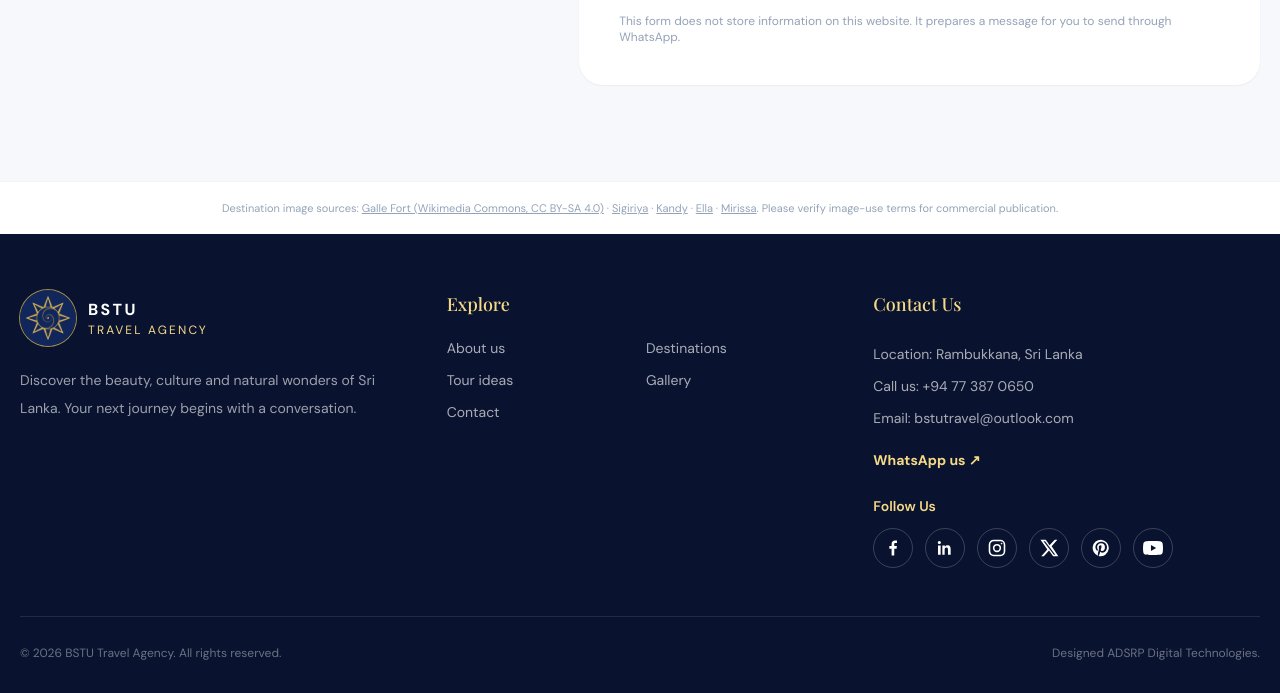
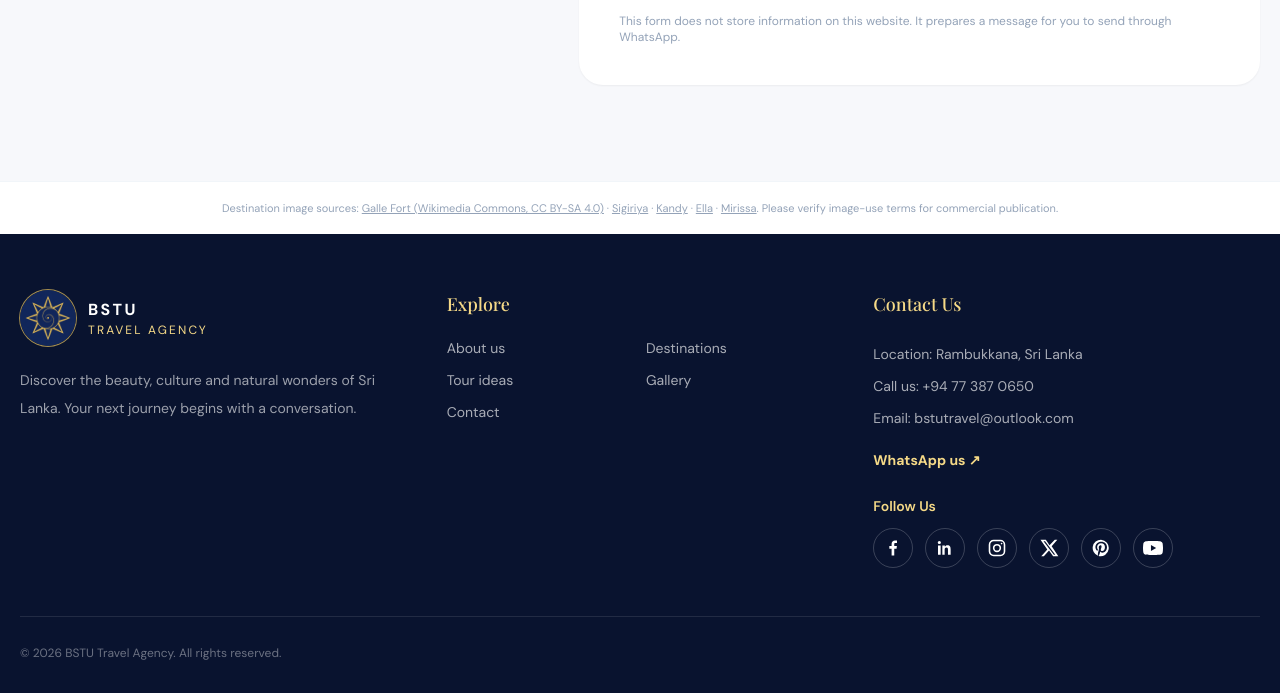
Before and after one commit to bstutravelagency/bstutravelagency, a plain HTML site: page index.html in a window 1280 px wide. Shown: the part 6729-7422 px from the top of the page. Drawn offline with nearby package versions, Linux system fonts and the light colour scheme.

Commit message:
Update index.html

```diff
--- a/index.html
+++ b/index.html
@@ -357,7 +357,7 @@
           </div>
         </div>
       </div>
-      <div class="pt-7 flex flex-col sm:flex-row justify-between gap-3 text-xs text-white/40"><p>© <span id="year"></span> BSTU Travel Agency. All rights reserved.</p><p>Designed ADSRP Digital Technologies.</p></div>
+      <div class="pt-7 flex flex-col sm:flex-row justify-between gap-3 text-xs text-white/40"><p>© <span id="year"></span> BSTU Travel Agency. All rights reserved.</p></div>
     </div>
   </footer>
 
```
